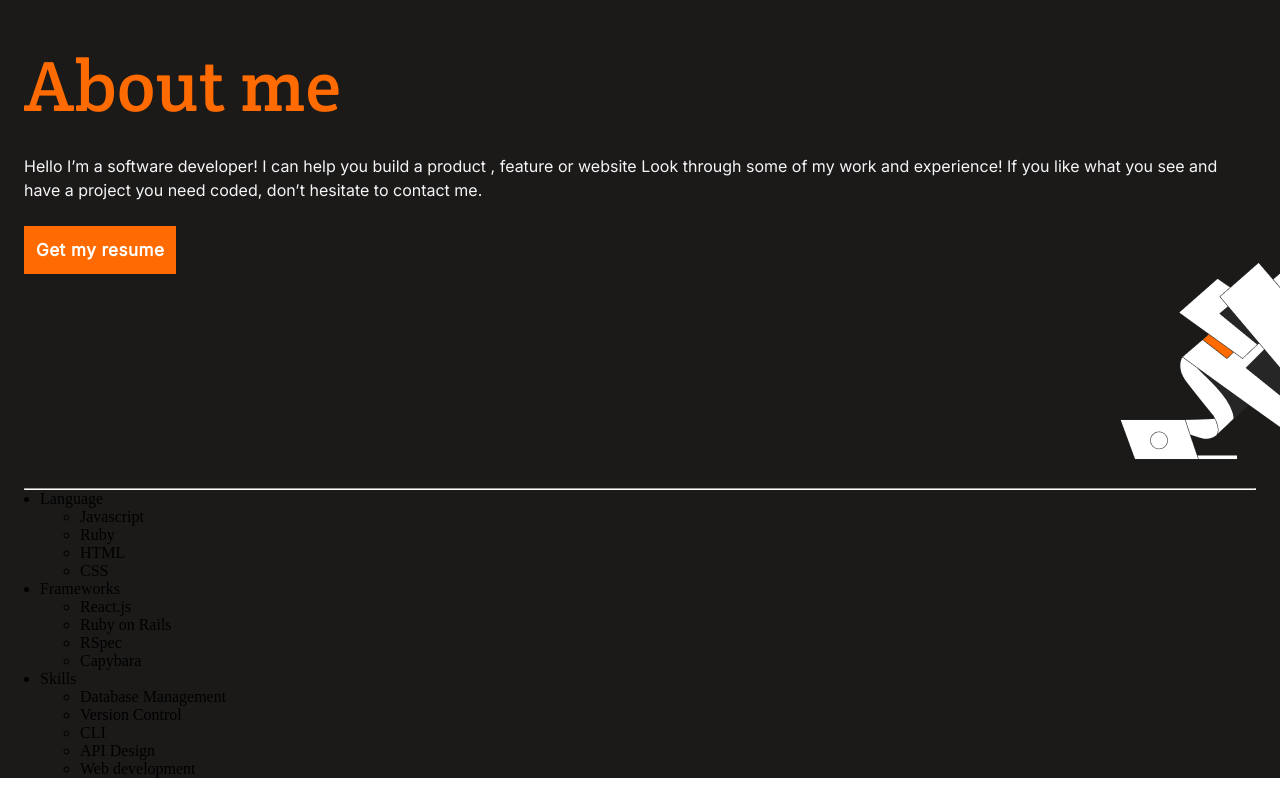
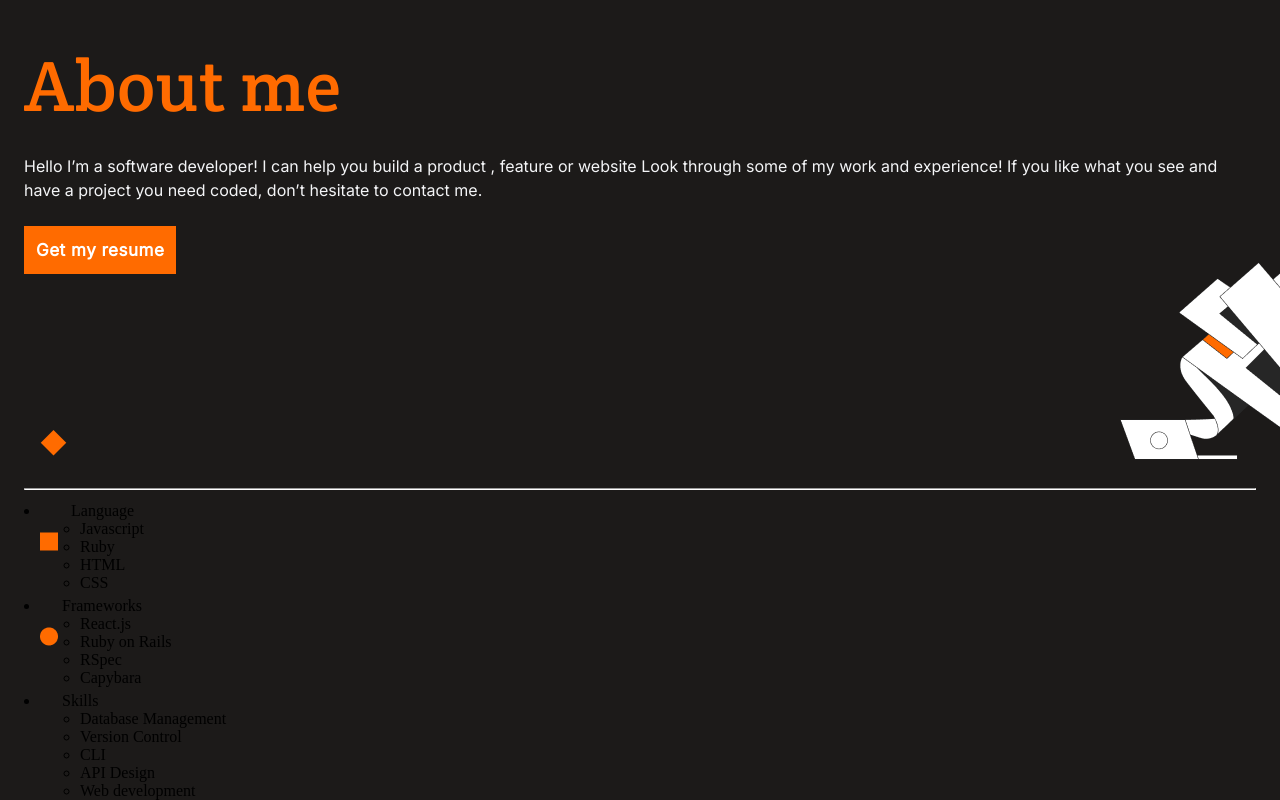
Before and after one commit to tumainimaganiko/Portfolio, a website: page index.html in a window 1280 px wide. Shown: the part 3681-4481 px from the top of the page. Before the commit the page ends 4459 px from the top, so only its background shows below. Drawn offline with Linux system fonts and the light colour scheme.

Commit message:
Updated classes to the category part

```diff
--- a/index.html
+++ b/index.html
@@ -144,11 +144,14 @@
         <a class="see-project button-1" href="#">Get my resume</a>
         <img src="/images/Frame.png" alt="frame image">
         <hr>
-        <div>
-            <ul>
+        <div class="categories">
+            <ul class="outer-list">
                 <li>
-                    <div id="language">Language</div>
-                    <ul>
+                    <div id="language">
+                        <img src="/images/rotated-rectangle.png" alt="Rotated rectangle">
+                        <span>Language</span>
+                    </div>
+                    <ul class="inner-list">
                         <li>Javascript</li>
                         <li>Ruby</li>
                         <li>HTML</li>
@@ -156,8 +159,11 @@
                     </ul>
                 </li>
                 <li>
-                    <div id="frameworks">Frameworks</div>
-                    <ul>
+                    <div id="frameworks">
+                        <img src="/images/Rectangle.png" alt="Rectangle">
+                        <span>Frameworks</span>
+                    </div>
+                    <ul class="inner-list">
                         <li>React.js</li>
                         <li>Ruby on Rails</li>
                         <li>RSpec</li>
@@ -165,8 +171,11 @@
                     </ul>
                 </li>
                 <li>
-                    <div id="skills">Skills</div>
-                    <ul>
+                    <div id="skills">
+                        <img src="/images/circle.png" alt="circle">
+                        <span>Skills</span>
+                    </div>
+                    <ul class="inner-list">
                         <li>Database Management</li>
                         <li>Version Control</li>
                         <li>CLI</li>
```
